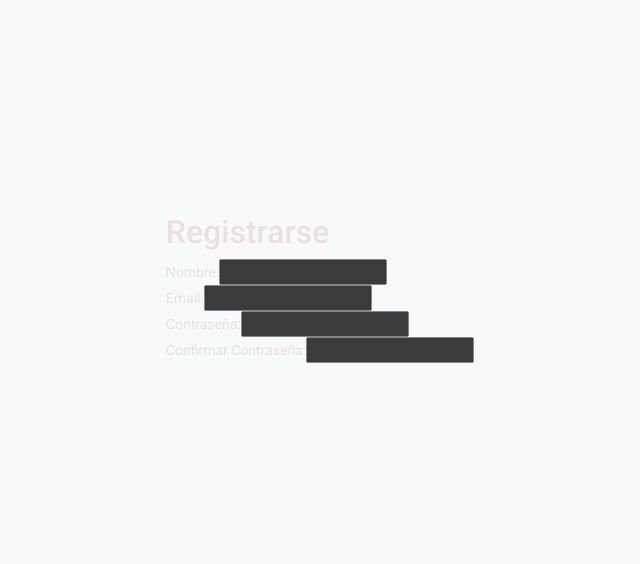
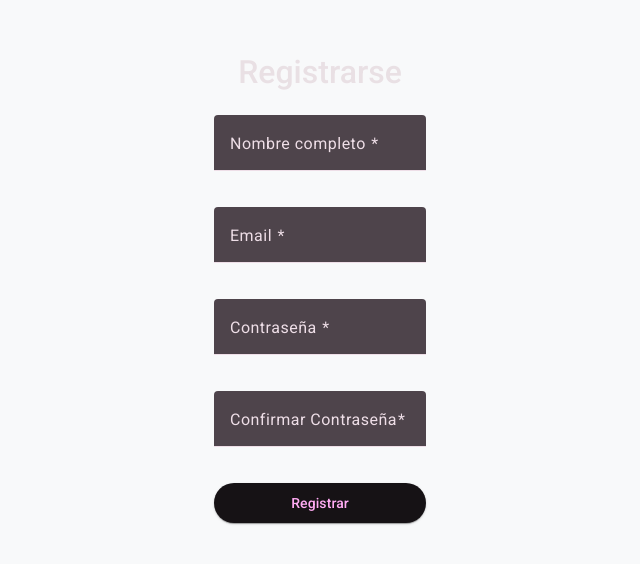
Before and after one commit to JenniArabel/EjercicioPrevioEvaluacion2, an Angular app in the folder user-manager/: page /login/register in a window 1280 px wide. Shown: the part 112-676 px from the top of the page, without its empty margins (320-960 px from the left). Built offline with nearby package versions, Linux system fonts and the light colour scheme.

Commit message:
Agregar componentes de Angular Material: MatFormField, MatInput y MatSnackBar

```diff
--- a/user-manager/src/app/auth/register/register.component.html
+++ b/user-manager/src/app/auth/register/register.component.html
@@ -1,83 +1,87 @@
-<div class="register-container">
-  <form [formGroup]="registerForm" (ngSubmit)="onSubmit()" class="register-form">
+<div class="register-container text-center">
+  <form [formGroup]="registerForm" (ngSubmit)="onSubmit()" class=" d-flex flex-column gap-3">
     <!-- [formGroup]
-     sirve para agrupar los controles del formulario y
-     gestionar su estado y validación de manera más sencilla.
-
+     sirve para:
+     - agrupar los controles del formulario
+     - y gestionar su estado y validación de manera más sencilla.
      (ngSubmit) es un evento que se dispara al enviar el formulario,
      llamando al método onSubmit() definido en el componente.
      -->
-
-    <!-- Formulario de registro de usuario -->
     <h2>Registrarse</h2>
 
-    <div class="form-group">
-      <label for="name"> Nombre: </label>
+    <!-- Formulario de registro de usuario
+    - mat-form-field es un contenedor para los elementos de formulario de Angular Material,
+    proporcionando estilos y funcionalidades adicionales
+    - appearance="outline": borde alrededor del campo de entrada
 
-      <input type="text" id="name" formControlName="name" />
+    - mat-label es la etiqueta que describe el campo de entrada
+    - matInput es una directiva que aplica estilos y comportamientos específicos de Angular Material a los campos de entrada
+    - formControlName vincula el campo de entrada con un control específico en el formulario reactivo definido en el componente TypeScript
+    - Los mensajes de error se muestran condicionalmente basándose en el estado de validación del formulario
+    -->
+    <mat-form-field class="full-width ">
+      <mat-label> Nombre completo </mat-label>
 
+      <input matInput type="text" formControlName="name" />
       <!-- Verificaciones:
         - required significa que el campo es obligatorio
         - touched indica si el usuario se posicionó en el campo y luego salió de él sin escribir, muestra mensaje de error.
         - minlength verifica que el nombre tenga al menos 2 caracteres
       -->
-      @if (registerForm.get('name')?.errors?.['required']
-        && registerForm.get('name')?.touched) {
-      <div class="error-message text-danger small">El nombre es requerido</div>
+      @if (registerForm.get('name')?.errors?.['required'] && registerForm.get('name')?.touched) {
+      <mat-error> El nombre es requerido </mat-error>
       } @if (registerForm.get('name')?.errors?.['minlength']) {
-      <div class="error-message text-danger small">El nombre debe tener al menos 2 caracteres</div>
+      <mat-error> El nombre debe tener al menos 2 caracteres </mat-error>
       }
-    </div>
+    </mat-form-field>
 
-    <div class="form-group">
-      <label for="email"> Email: </label>
+    <mat-form-field  class="full-width">
+      <mat-label> Email </mat-label>
 
-      <input type="email" id="email" formControlName="email" />
+      <input matInput type="email" formControlName="email" />
+      <!-- email es para verificar que cumpla el formato de email (ver en el componente) -->
+      @if (registerForm.get('email')?.errors?.['required'] && registerForm.get('email')?.touched) {
+      <mat-error>El email es requerido</mat-error>
+      } @if (registerForm.get('email')?.errors?.['email']) {
+      <mat-error>Ingrese un email válido</mat-error>
+      }
+    </mat-form-field>
 
-      <!-- email es para verificar que cumpla el formato de email
-      (ver en el componente)-->
-      @if (registerForm.get('email')?.errors?.['required']
-        && registerForm.get('email')?.touched) {
-      <div class="error-message text-danger small">El email es requerido</div>
-      } @if (registerForm.get('email')?.errors?.['email']) {
-      <div class="error-message text-danger small">Ingrese un email válido</div>
+    <mat-form-field  class="full-width">
+      <mat-label> Contraseña </mat-label>
+
+      <input matInput type="password" formControlName="password" />
+      <!--
+        - required: campo obligatorio
+        - minlength: mínimo 6 caracteres
+      -->
+      @if (registerForm.get('password')?.errors?.['required'] &&
+      registerForm.get('password')?.touched) {
+      <mat-error>La contraseña es requerida</mat-error>
+      } @if (registerForm.get('password')?.errors?.['minlength']) {
+      <mat-error>La contraseña debe tener al menos 6 caracteres</mat-error>
       }
-    </div>
+    </mat-form-field>
 
-    <div class="form-group">
-      <label for="password"> Contraseña: </label>
+    <mat-form-field class="full-width">
+      <mat-label>Confirmar Contraseña</mat-label>
 
-      <input type="password" id="password" formControlName="password" />
-
-      @if (registerForm.get('password')?.errors?.['required']
-        && registerForm.get('password')?.touched) {
-      <div class="error-message text-danger small">La contraseña es requerida</div>
-      } @if (registerForm.get('password')?.errors?.['minlength']) {
-      <div class="error-message text-danger small">
-        La contraseña debe tener al menos 6 caracteres
-      </div>
-      }
-    </div>
-
-    <div class="form-group">
-      <label for="confirmPassword"> Confirmar Contraseña: </label>
-
-      <input type="password" id="confirmPassword" formControlName="confirmPassword" />
-
+      <input matInput type="password" formControlName="confirmPassword" />
       <!-- mismatch es para verificar que las contraseñas coincidan
         registerForm.errors accede a los errores a nivel de formulario completo
         El operador ?. (encadenamiento opcional) se usa para acceder de forma segura a la propiedad 'mismatch'
         El mensaje "Las contraseñas no coinciden" se muestra cuando la validación falla
-
       -->
       @if (registerForm.get('confirmPassword')?.errors?.['required'] &&
       registerForm.get('confirmPassword')?.touched) {
-      <div class="error-message text-danger small">La confirmación de contraseña es requerida</div>
+      <mat-error>La confirmación de contraseña es requerida</mat-error>
       } @if (registerForm.errors?.['mismatch']) {
-      <div class="error-message text-danger small">Las contraseñas no coinciden</div>
+      <mat-error>Las contraseñas no coinciden</mat-error>
       }
-    </div>
+    </mat-form-field>
 
-    <!-- <button type="submit" [disabled]="registerForm.invalid"> Registrar </button> -->
+    <button mat-raised-button color="primary" type="submit">
+      Registrar
+    </button>
   </form>
 </div>
--- a/user-manager/src/app/auth/register/register.component.ts
+++ b/user-manager/src/app/auth/register/register.component.ts
@@ -1,10 +1,20 @@
 import { ChangeDetectionStrategy, Component } from '@angular/core';
 import { FormGroup, FormBuilder, Validators, ReactiveFormsModule } from '@angular/forms';
+import { MatFormFieldModule } from '@angular/material/form-field';
+import { MatInputModule } from '@angular/material/input';
+import { MatButtonModule } from '@angular/material/button';
+import { MatSnackBar, MatSnackBarModule } from '@angular/material/snack-bar';
 
 @Component({
   selector: 'register',
   standalone: true,
-  imports: [ReactiveFormsModule], // Importacion de ReactiveFormsModule para usar formularios reactivos
+  imports: [
+    ReactiveFormsModule,
+    MatFormFieldModule,
+    MatInputModule,
+    MatButtonModule,
+    MatSnackBarModule
+  ], // Importacion de ReactiveFormsModule y Angular Material
   templateUrl: './register.component.html',
   changeDetection: ChangeDetectionStrategy.OnPush,
 })
@@ -12,7 +22,7 @@ export class RegisterComponent {
   registerForm: FormGroup; // Declaración de la variable del formulario
 
   // Inyección de FormBuilder para facilitar la creación del formulario
-  constructor(private fb: FormBuilder) {
+  constructor(private fb: FormBuilder, private snackBar: MatSnackBar) {
     this.registerForm = this.fb.group(
       {
         // Campos del formulario con sus validaciones
@@ -54,10 +64,21 @@ export class RegisterComponent {
   // Manejo del envío del formulario
   onSubmit() {
     // onSubmit es un método que es llamado al hacer click en el botón de enviar
-    if (this.registerForm.valid) {
-      // Verifico que el formulario sea válido
-      console.log(this.registerForm.value); // Imprimo los valores del formulario en la consola
+    if (this.registerForm.valid) { // Si el formulario es válido
+
       // Aquí irá la lógica de registro
+
+      // Un snackbar es una notificación que aparece en la parte inferior de la pantalla
+      this.snackBar.open('Registro exitoso', 'Cerrar', { // Mensaje del snackbar, 'Cerrar' es el texto del botón para cerrar el snackbar
+        duration: 2000, // 2 segundos
+        panelClass: ['snackbar-success'] // Clase CSS para el estilo del snackbar
+      });
+      console.log(this.registerForm.value);
+    } else {
+      this.snackBar.open('Por favor, corrige los errores del formulario', 'Cerrar', {
+        duration: 3000,
+        panelClass: ['snackbar-error']
+      });
     }
   }
 }
```
Lines whose indentation alone changed are shown as unchanged.
